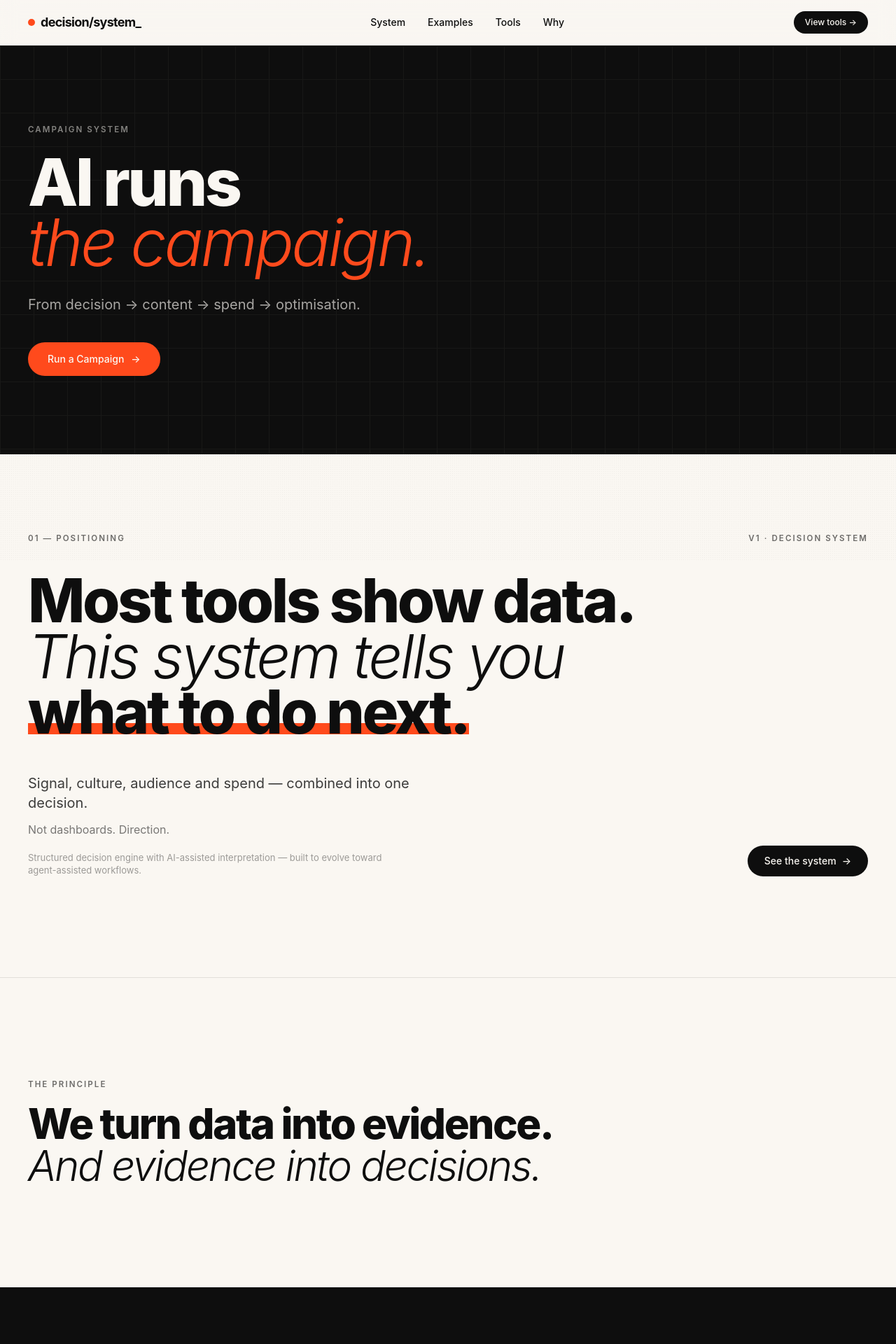
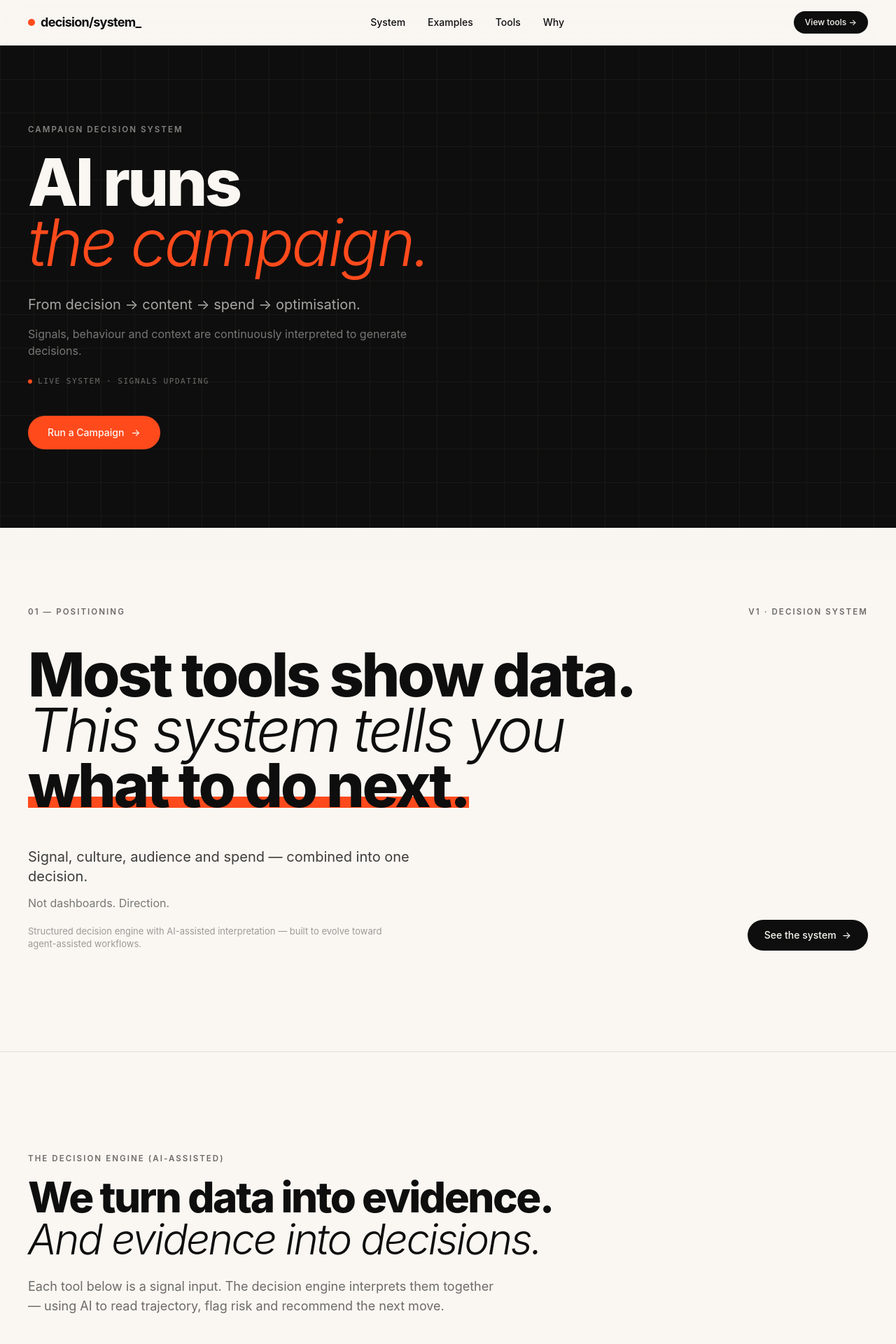
Before and after one commit to leondiaper-ai/music-decision-site, a Next.js app: page / in a window 1280 px wide. Shown: the top 1920 px of the page at 70% size. Built offline with nearby package versions, Linux system fonts and the light colour scheme.

Commit message:
North Star: reframe as decision engine with AI-assisted interpretation

```diff
--- a/components/NorthStar.tsx
+++ b/components/NorthStar.tsx
@@ -24,7 +24,7 @@ export default function NorthStar() {
           className="max-w-4xl"
         >
           <span className="eyebrow text-paper/50 mb-6 block">
-            Campaign System
+            Campaign Decision System
           </span>
 
           <h2 className="headline font-display text-[10vw] md:text-[6.5vw] lg:text-[5.8rem] leading-[0.95] tracking-tight">
@@ -36,6 +36,17 @@ export default function NorthStar() {
           <p className="mt-8 text-lg md:text-xl text-paper/65 leading-snug max-w-xl">
             From decision → content → spend → optimisation.
           </p>
+          <p className="mt-4 text-sm md:text-base text-paper/45 leading-snug max-w-xl">
+            Signals, behaviour and context are continuously interpreted to generate decisions.
+          </p>
+
+          <div className="mt-6 inline-flex items-center gap-2 text-[11px] font-mono tracking-[0.14em] uppercase text-paper/40">
+            <span className="relative flex h-1.5 w-1.5">
+              <span className="absolute inline-flex h-full w-full rounded-full bg-signal opacity-60 animate-ping" />
+              <span className="relative inline-flex h-1.5 w-1.5 rounded-full bg-signal" />
+            </span>
+            Live system · signals updating
+          </div>
 
           <motion.div
             initial={{ opacity: 0, y: 12 }}
--- a/components/NorthStarSystem.tsx
+++ b/components/NorthStarSystem.tsx
@@ -13,7 +13,7 @@ export default function NorthStarSystem() {
           transition={{ duration: 0.7, ease: [0.22, 1, 0.36, 1] }}
           className="max-w-3xl"
         >
-          <span className="eyebrow text-ink/60 mb-4 block">The principle</span>
+          <span className="eyebrow text-ink/60 mb-4 block">The Decision Engine (AI-assisted)</span>
           <h2 className="headline font-display text-4xl md:text-6xl leading-[1.05]">
             We turn data into evidence.
             <br />
@@ -21,6 +21,9 @@ export default function NorthStarSystem() {
               And evidence into decisions.
             </span>
           </h2>
+          <p className="mt-6 text-base md:text-lg text-ink/60 leading-snug max-w-2xl">
+            Each tool below is a signal input. The decision engine interprets them together — using AI to read trajectory, flag risk and recommend the next move.
+          </p>
         </motion.div>
       </div>
     </section>
--- a/components/ToolCards.tsx
+++ b/components/ToolCards.tsx
@@ -5,6 +5,7 @@ import { motion } from "framer-motion";
 const tools = [
   {
     number: "01",
+    role: "Signal Input — Artist & Track",
     title: "Artist & Track Lens",
     tagline:
       "Drop in messy data. See what's happening — and what to do next.",
@@ -16,6 +17,7 @@ const tools = [
   },
   {
     number: "02",
+    role: "Signal Input — Campaign Shape",
     title: "Campaign Timeline",
     tagline:
       "Every release moment, push and peak on one timeline — so you can see what actually moved the campaign.",
@@ -28,6 +30,7 @@ const tools = [
   },
   {
     number: "03",
+    role: "Execution Input — YouTube",
     title: "YouTube Campaign Coach",
     tagline:
       "Map shorts, premieres and uploads to release moments. Structure, not guesswork.",
@@ -46,15 +49,15 @@ export default function ToolCards() {
       <div className="mx-auto max-w-[1440px] px-6 md:px-10">
         <div className="flex items-end justify-between mb-14">
           <div>
-            <span className="eyebrow text-ink/60">04 — The Tools</span>
+            <span className="eyebrow text-ink/60">04 — Signal Inputs</span>
             <h2 className="headline font-display text-5xl md:text-7xl mt-3 max-w-3xl">
               The tools feeding
               <br />
-              <span className="italic font-light">the system.</span>
+              <span className="italic font-light">the decision engine.</span>
             </h2>
           </div>
           <p className="hidden md:block max-w-xs text-ink/70 text-sm leading-relaxed">
-            Each tool is live. Each one is an input into the decision.
+            Each tool is live. Each one is a signal input the decision engine interprets.
           </p>
         </div>
 
@@ -89,6 +92,7 @@ export default function ToolCards() {
                   {t.number}
                 </div>
 
+                <div className="eyebrow text-ink/45 mb-2">{t.role}</div>
                 <h3 className="font-display font-bold text-3xl leading-tight mb-3">
                   {t.title}
                 </h3>
```
